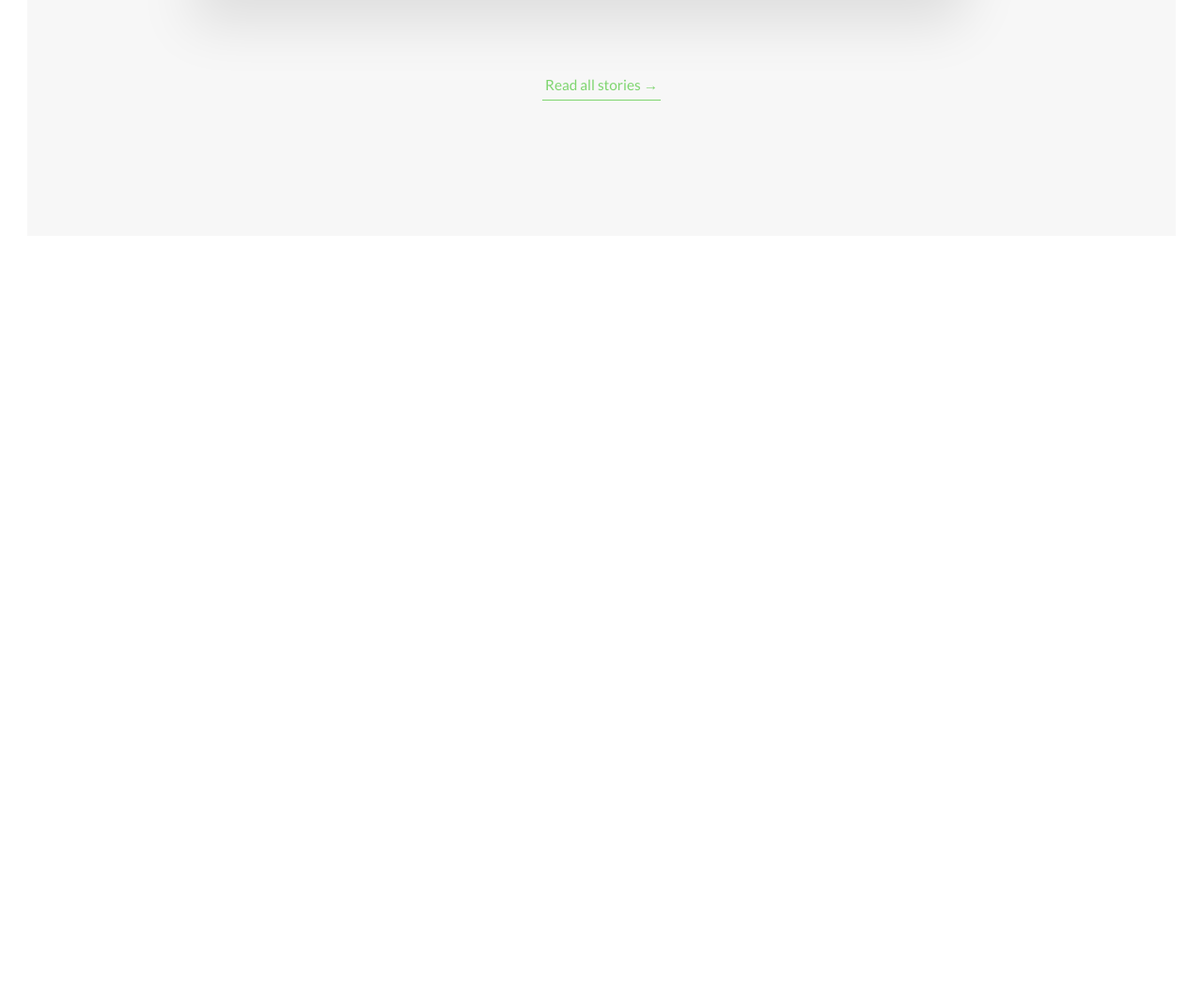
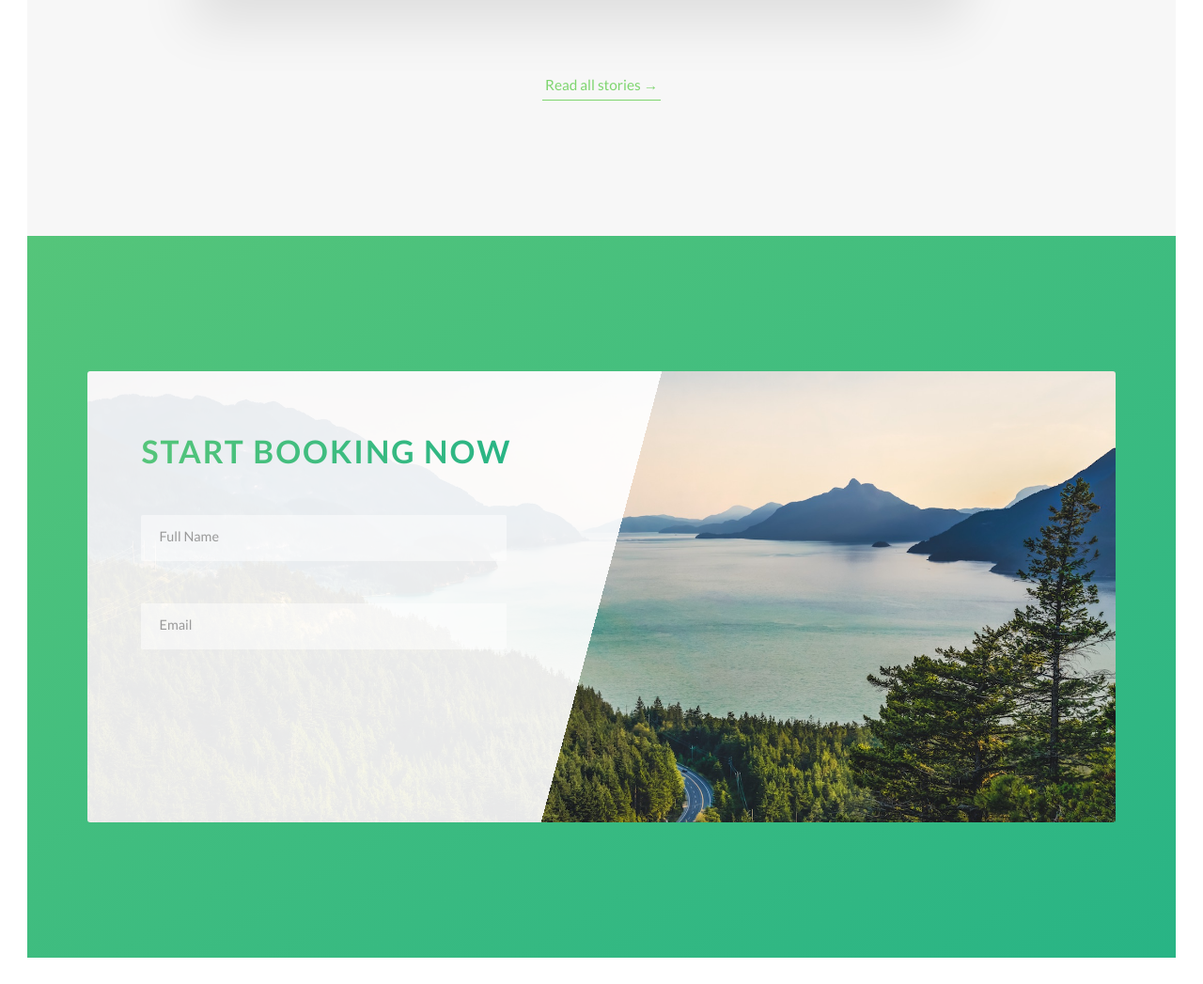
Before and after one commit to dennis-dentrix/natours-css, a website: page index.html in a window 1280 px wide. Shown: the part 3603-4650 px from the top of the page at 94% size. Before the commit the page ends 3882 px from the top, so only its background shows below. Drawn offline with Linux system fonts and the light colour scheme.

Commit message:
Bookings feature

```diff
--- a/index.html
+++ b/index.html
@@ -300,6 +300,46 @@
           <a href="" class="btn-text"> Read all stories &rarr; </a>
         </div>
       </section>
+
+      <!-- Booking section -->
+
+      <section>
+        <section class="section-book">
+          <div class="row">
+            <div class="book">
+              <div class="book__form">
+                <form action="#" class="form">
+                  <div class="u-margin-bottom-medium">
+                    <h2 class="heading-secondary">Start booking now</h2>
+                  </div>
+
+                  <div class="form__group">
+                    <input
+                      type="text"
+                      class="form__input"
+                      id="name"
+                      placeholder="Full Name"
+                      required
+                    />
+                    <label for="name" class="form__label">Full Name</label>
+                  </div>
+
+                  <div class="form__group">
+                    <input
+                      type="email"
+                      class="form__input"
+                      id="email"
+                      placeholder="Email"
+                      required
+                    />
+                    <label for="email" class="form__label">Enter Email</label>
+                  </div>
+                </form>
+              </div>
+            </div>
+          </div>
+        </section>
+      </section>
     </main>
 
     <!--
--- a/sass/abstracts/_variables.scss
+++ b/sass/abstracts/_variables.scss
@@ -6,6 +6,7 @@ $color-primary-dark: #28b485;
 $color-grey-dark: #777;
 $color-grey-light-1: #f7f7f7;
 $color-grey-light-2: #eee;
+$color-grey-dark-2: #999;
 
 $color-secondary-light: #ffb900;
 $color-secondary-dark: #ff7730;
--- /dev/null
+++ b/sass/components/_form.scss
@@ -0,0 +1,47 @@
+.form {
+  &__group:not(:last-child) {
+    margin-bottom: 2rem;
+  }
+  &__input {
+    font-family: inherit;
+    color: inherit;
+    font-size: 1.5rem;
+    padding: 1.5rem 2rem;
+    border-radius: 2px;
+    background-color: rgba($color-white, 0.5);
+    border: none;
+    border-bottom: 3px solid transparent;
+    width: 90%;
+    display: block;
+
+    &:focus {
+      outline: none;
+      box-shadow: 0 1rem 2rem rgba($color-black, 0.1);
+      border-bottom: 3px solid $color-primary-dark;
+    }
+
+    &:focus:invalid {
+      border-bottom: 3px solid $color-secondary-dark;
+    }
+
+    &::-webkit-input-placeholder {
+      color: $color-grey-dark-2;
+    }
+  }
+
+  &__label {
+    font-size: 1.2rem;
+    font-weight: 700;
+    margin-left: 2rem;
+    margin-top: 0.7rem;
+    display: block;
+    transition: all 0.3s;
+  }
+
+  // using the sibling selector
+  &__input:placeholder-shown + &__label {
+    opacity: 0;
+    visibility: hidden;
+    transform: translateY(-4rem);
+  }
+}
--- a/sass/main.scss
+++ b/sass/main.scss
@@ -14,6 +14,7 @@
 @import "components/feature-box";
 @import "components/cards";
 @import "components/story";
+@import "components/form";
 
 @import "layout/grid";
 @import "layout/header";
--- a/sass/pages/_home.scss
+++ b/sass/pages/_home.scss
@@ -31,3 +31,31 @@
   padding: 15rem 0;
   background-color: $color-grey-light-1;
 }
+
+.section-book {
+  padding: 15rem 0;
+  background-image: linear-gradient(
+    to right bottom,
+    $color-primary-light,
+    $color-primary-dark
+  );
+}
+.book {
+  background-image: linear-gradient(
+      105deg,
+      rgba($color-white, 0.9) 0%,
+      rgba($color-white, 0.9) 50%,
+      transparent 50%
+    ),
+    url(/img/nat-10.jpg);
+  background-size: 100%;
+  border-radius: 3px;
+  box-shadow: 0 1.5rem 4rem, rgba($color-black, 0.2);
+
+  height: 50rem;
+
+  &__form {
+    width: 50%;
+    padding: 6rem;
+  }
+}
```
Also changed, not shown: css/style.css.
